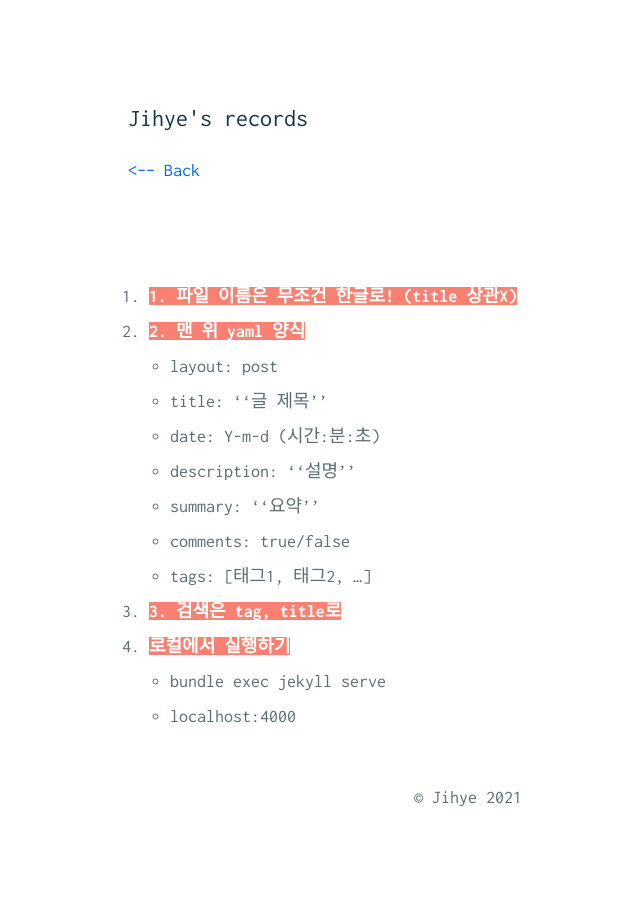
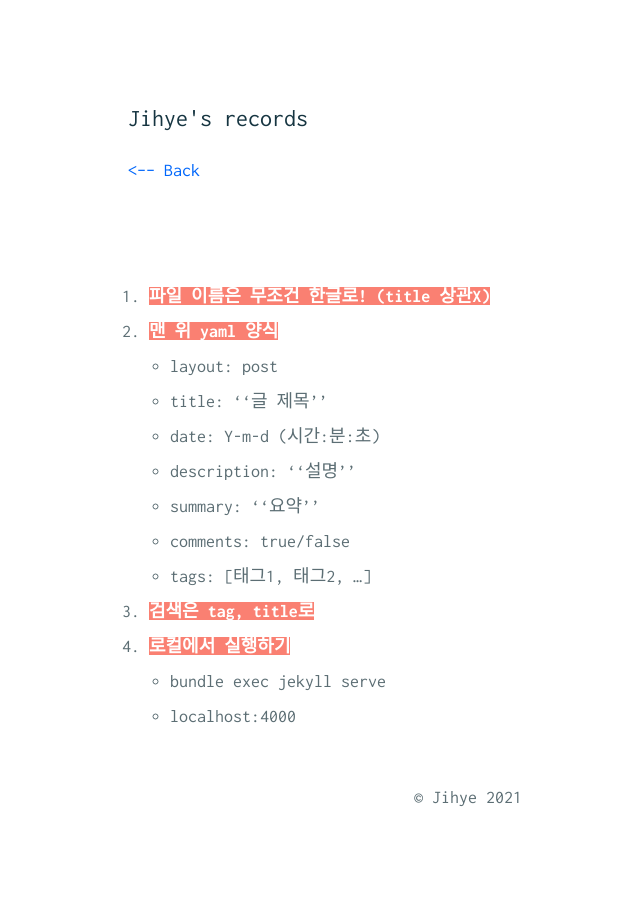
Before and after one commit to wijihye/wijihye.github.io, a Jekyll site: the page built from _pages/caution.md, in a window 1280 px wide. Shown: the whole page, without its empty margins (172-812 px from the left). Built offline with Jekyll 4.4.1, drawn with Linux system fonts in a browser that asks for light colours.

Commit message:
modify list number
My latest commit doesn't have this changes.. It's my mistake.

```diff
--- a/_pages/caution.md
+++ b/_pages/caution.md
@@ -4,9 +4,9 @@ title: Caution
 permalink: /caution/
 ---
 
-1. <span style="background-color:salmon; color:white; font-weight:700">1. 파일 이름은 무조건 한글로! (title 상관X)</span>
+1. <span style="background-color:salmon; color:white; font-weight:700">파일 이름은 무조건 한글로! (title 상관X)</span>
 
-2. <span style="background-color:salmon; color:white; font-weight:700">2. 맨 위 yaml 양식</span>
+2. <span style="background-color:salmon; color:white; font-weight:700">맨 위 yaml 양식</span>
 
    - layout: post
    - title: ''글 제목''
@@ -16,7 +16,7 @@ permalink: /caution/
    - comments: true/false
    - tags: [태그1, 태그2, ...]
 
-3. <span style="background-color:salmon; color:white; font-weight:700">3. 검색은 tag, title로</span>
+3. <span style="background-color:salmon; color:white; font-weight:700">검색은 tag, title로</span>
 
 4. <span style="background-color:salmon; color:white; font-weight:700">로컬에서 실행하기</span>
 
```
